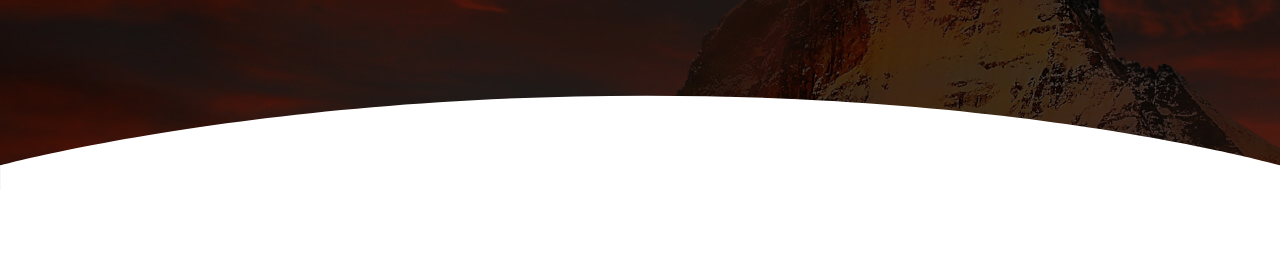
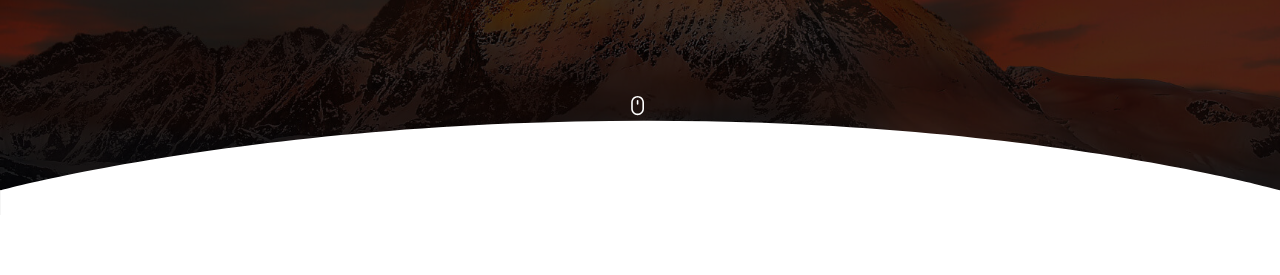
Before and after one commit to ArbionSelimi/LEADMARK-Project, a plain HTML site: page index.html in a window 1280 px wide. Shown: the part 504-779 px from the top of the page. Drawn offline with Linux system fonts and the light colour scheme.

Commit message:
Css Fixes

```diff
--- a/index.html
+++ b/index.html
@@ -8,7 +8,26 @@
     <link rel="stylesheet" href="style.css" />
   </head>
   <style>
+    @import url("https://css.gg/css?=|mouse");
+
     @import url("https://fonts.googleapis.com/css2?family=Poppins:wght@400;800&display=swap");
+    ::-webkit-scrollbar {
+      width: 8px;
+    }
+
+    ::-webkit-scrollbar-track {
+      box-shadow: inset 0 0 5px grey;
+      border-radius: 4px;
+    }
+
+    ::-webkit-scrollbar-thumb {
+      background: #ff6e42;
+      border-radius: 4px;
+    }
+
+    ::-webkit-scrollbar-thumb:hover {
+      background: #f44814;
+    }
   </style>
   <body>
     <nav id="nav">
@@ -34,7 +53,28 @@
         </div>
       </div>
     </header>
+    <div class="content-container-all">
       <div class="svg-container">
+        <div class="mouse-icon">
+          <svg
+            width="24"
+            height="24"
+            viewBox="0 0 30 30"
+            fill="none"
+            xmlns="http://www.w3.org/2000/svg"
+          >
+            <path
+              d="M12 5C11.4477 5 11 5.44772 11 6V10C11 10.5523 11.4477 11 12 11C12.5523 11 13 10.5523 13 10V6C13 5.44772 12.5523 5 12 5Z"
+              fill="#fff"
+            />
+            <path
+              fill-rule="evenodd"
+              clip-rule="evenodd"
+              d="M4 8C4 3.58172 7.58172 0 12 0C16.4183 0 20 3.58172 20 8V16C20 20.4183 16.4183 24 12 24C7.58172 24 4 20.4183 4 16V8ZM18 8V16C18 19.3137 15.3137 22 12 22C8.68629 22 6 19.3137 6 16V8C6 4.68629 8.68629 2 12 2C15.3137 2 18 4.68629 18 8Z"
+              fill="#fff"
+            />
+          </svg>
+        </div>
         <svg viewBox="0 0 1500 200">
           <path
             fill="#fff"
@@ -84,8 +124,8 @@
           <p>
             Lorem ipsum dolor sit amet, consectetur adipisicing elit. Voluptate
             molestiae temporibus et tenetur unde quasi, cum nemo quo, molestias
-          architecto alias voluptatibus corrupti corporis earum. Necessitatibus
-          maxime modi ipsam, quod!
+            architecto alias voluptatibus corrupti corporis earum.
+            Necessitatibus maxime modi ipsam, quod!
           </p>
           <img class="left-image" src="./assets/imgs/about.jpg" alt="about" />
         </div>
@@ -115,10 +155,10 @@
             >
           </p>
           <p>
-          Lorem ipsum dolor sit amet, consectetur adipisicing elit. Nesciunt ut
-          a dolorem, consectetur, eos suscipit consequatur magnam est dolore
-          obcaecati adipisci expedita, vero, iste ducimus qui numquam animi
-          facilis officia?
+            Lorem ipsum dolor sit amet, consectetur adipisicing elit. Nesciunt
+            ut a dolorem, consectetur, eos suscipit consequatur magnam est
+            dolore obcaecati adipisci expedita, vero, iste ducimus qui numquam
+            animi facilis officia?
           </p>
         </div>
       </section>
@@ -281,5 +321,6 @@
           </p>
         </div>
       </footer>
+    </div>
   </body>
 </html>
--- a/style.css
+++ b/style.css
@@ -1,5 +1,7 @@
 * {
     scroll-behavior: smooth;
+    margin: 0;
+    padding: 0;
 }
 
 body {
@@ -7,9 +9,20 @@ body {
     background-repeat: no-repeat;
     background-attachment: fixed;
     margin: 0;
+    padding: 0;
     font-family:  'Poppins', sans-serif;
     color: #444;
-    overflow-x: hidden;
+    /* overflow-x: hidden; */
+    -webkit-background-size: cover;
+            -moz-background-size: cover;
+            -o-background-size: cover;
+            background-size: cover;
+}
+
+.content-container-all {
+    width: 100%;
+    overflow: hidden;
+    margin-top: -200px;
 }
 
 
@@ -68,7 +81,7 @@ body {
 
 #header {
     width: 100%;
-    height: 92vh;
+    height: 100vh;
     background-color: rgba(0,0,0,0.7);
 }
 
@@ -96,16 +109,19 @@ body {
     word-spacing: 10px;
 }
 #header .slogan  {
-    color:white;
+    color: white;
     font-size: 100px;
     margin-top: 0%;
+}
 
+.mouse-icon {
+    text-align: center;
+    margin-bottom: -80px;
 }
 
 .svg-container {
     width:100%;
     padding-top: 0;
-    margin-top: -210px;
     margin-bottom: -10px;
 }
 
@@ -159,10 +175,6 @@ padding-top: 90px;
 #service .card p {
     font-size: 14px;
 }
-
-
-
-
 
 #about {
 background-color: #f5f8fc;
@@ -513,7 +525,7 @@ font-size: 14px;
     width: 180px;
     height: 30px;
     color: white;
-    border-bottom: 1px solid white;
+    border-bottom: 2px solid white;
 }
 
 .text-area {
@@ -527,8 +539,19 @@ font-size: 14px;
     width: 100%;
     height: 100px;
     color: white;
-    border-bottom: 1px solid white;
+    border-bottom: 2px solid white;
     resize: vertical;
+}
+
+.table-content input:focus {
+    outline: none;
+    border-bottom: 2px solid #ff6e42
+}
+
+
+.text-area:focus {
+    outline: none;
+    border-bottom: 2px solid #ff6e42
 }
 
 .inputs-container {
@@ -564,3 +587,29 @@ font-weight: 700;
     color: #ff6e42;
     text-decoration: none;
 }
+
+@media only screen and (min-width: 600px) and (max-width: 768px) {
+    .contact-container {
+        display: flex;
+        flex-direction: column;
+        align-items: center;
+        border-bottom: 1px solid #888;
+
+    }
+    .contact-container .table-content {
+        padding-top: 20px;
+    }
+    #contact {
+        background-color: rgba(0, 0, 0, 0.8);
+        padding: 0;
+        text-align: center;
+    }
+}
+
+@media only screen and (min-width: 992px) {
+
+}
+
+@media only screen and (min-width: 768px) {
+
+}
```
Lines whose indentation alone changed are shown as unchanged.
